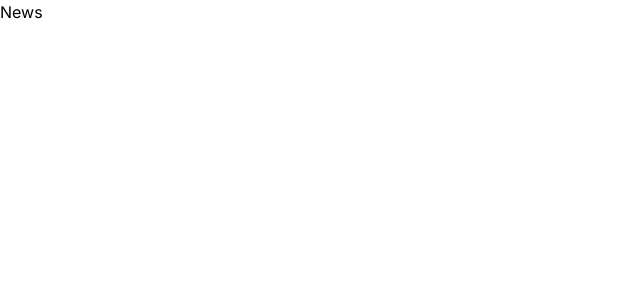
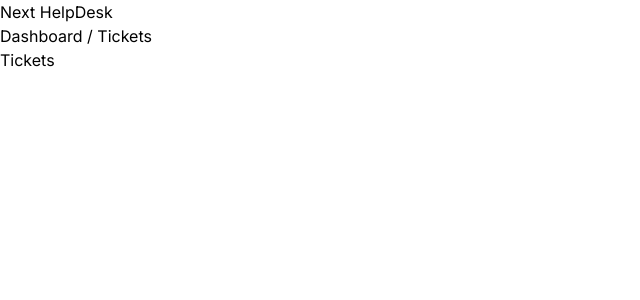
Before and after one commit to dezoliveira/next-helpdesk, a Next.js app: page /tickets in a window 1280 px wide. Shown: the top 300 px of the page, without its empty margins (0-640 px from the left). Built offline with nearby package versions, Linux system fonts and the light colour scheme.

Commit message:
Navbar component

```diff
--- /dev/null
+++ b/app/components/Navbar.js
@@ -0,0 +1,11 @@
+import Link from "next/link";
+
+export default function Navbar() {
+  return (
+    <nav>
+    <h1>Next HelpDesk</h1>
+    <Link href="/">Dashboard / </Link>
+    <Link href="/tickets">Tickets</Link>
+  </nav>
+  )
+}
--- a/app/layout.js
+++ b/app/layout.js
@@ -1,5 +1,8 @@
 import { Inter } from "next/font/google"
 import "./globals.css"
+
+// components
+import Navbar from "./components/Navbar"
 
 const inter = Inter({ subsets: ["latin"] })
 
@@ -11,7 +14,10 @@ export const metadata = {
 export default function RootLayout({ children }) {
   return (
     <html lang="en">
-      <body className={inter.className}>{children}</body>
+      <body className={inter.className}>
+        <Navbar />
+        {children}
+      </body>
     </html>
   )
 }
--- a/app/tickets/page.js
+++ b/app/tickets/page.js
@@ -1,7 +1,7 @@
 export default function News() {
   return (
     <main>
-      <h2>News</h2>
+      <h2>Tickets</h2>
     </main>
   )
 }
```
